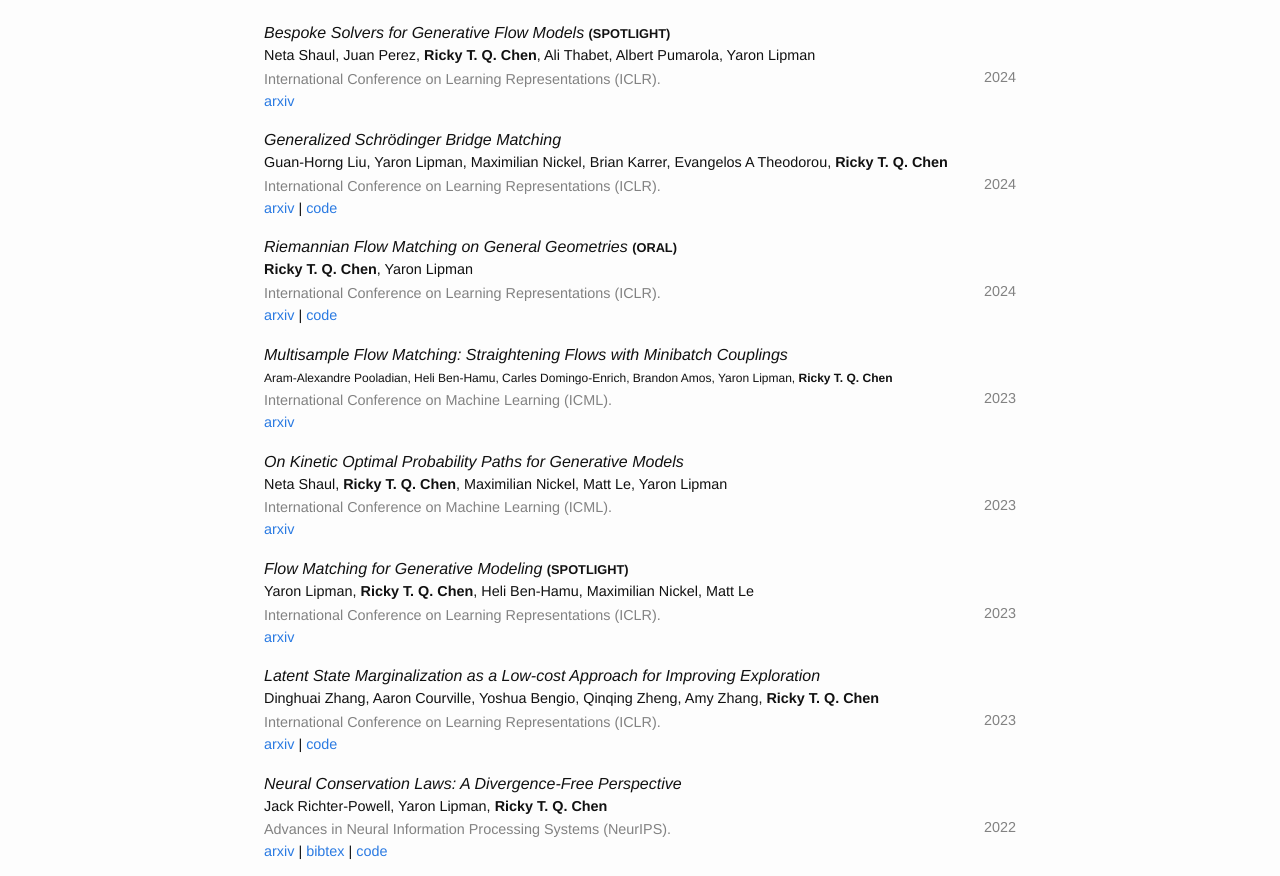
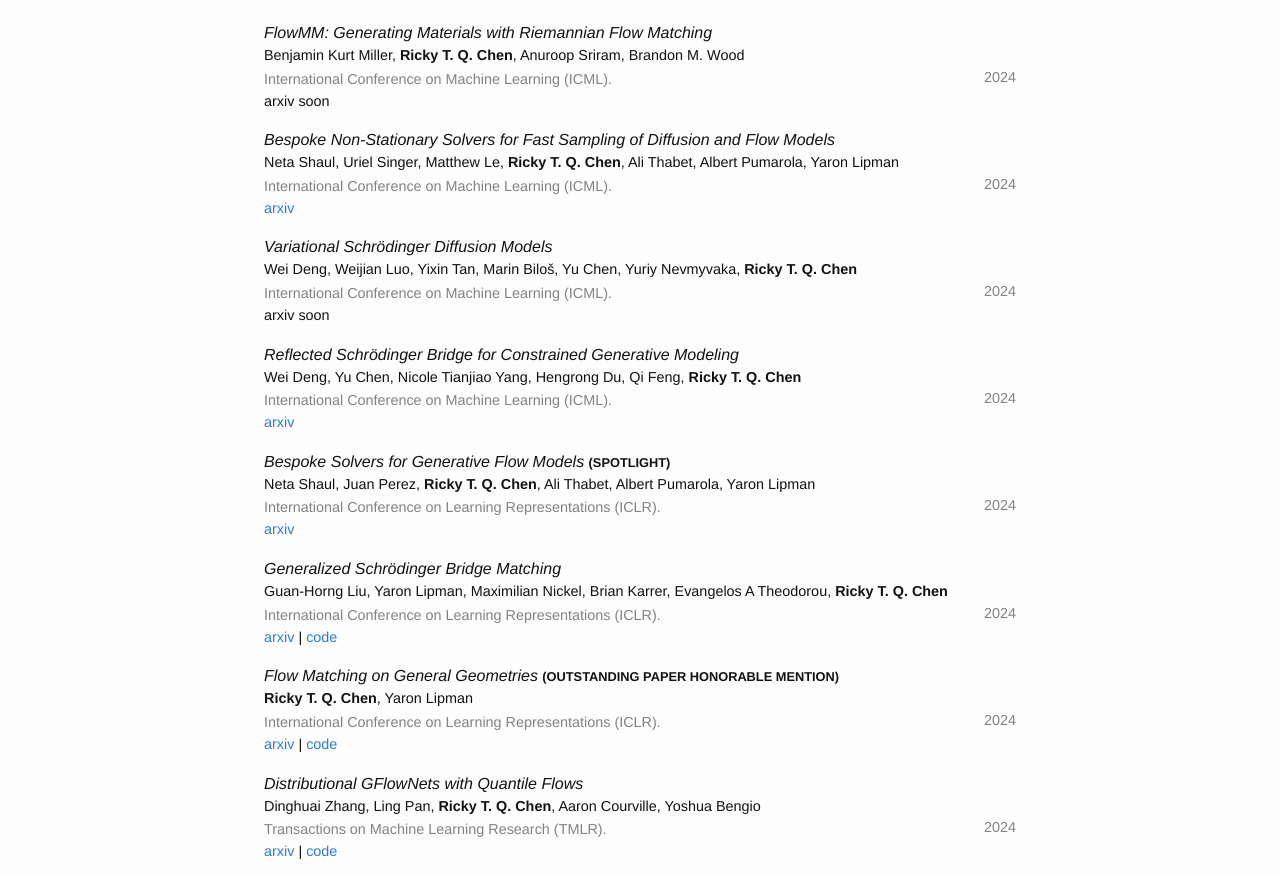
Before and after one commit to rtqichen/rtqichen.github.io, a plain HTML site: page index.html in a window 1280 px wide. Shown: the part 441-1317 px from the top of the page. Drawn offline with Linux system fonts and the light colour scheme.

Commit message:
upd papers list

```diff
--- a/index.html
+++ b/index.html
@@ -66,12 +66,60 @@
       <!-- Research -->
       <article class="post">
         <header class="post-header">
-          <h1 class="post-title">Research Highlights</h1>
+          <h1 class="post-title">Recent Research</h1>
           (See <a href="https://scholar.google.com/citations?user=7MxQd6UAAAAJ">Google Scholar</a> for exhaustive list.)
         </header>
 
         <div class="post-content">
           <ul class="publications">
+
+            <li class="article">
+              <span class="title">
+                FlowMM: Generating Materials with Riemannian Flow Matching
+              </span>
+              <span class="authors">Benjamin Kurt Miller, <strong>Ricky T. Q. Chen</strong>, Anuroop Sriram, Brandon M. Wood</span>
+              <span class="journal-info">International Conference on Machine Learning (ICML).</span>
+              <span class="year">2024</span>
+              <span class="links">
+                arxiv soon
+              </span>
+            </li>
+
+            <li class="article">
+              <span class="title">
+                Bespoke Non-Stationary Solvers for Fast Sampling of Diffusion and Flow Models
+              </span>
+              <span class="authors">Neta Shaul, Uriel Singer, Matthew Le, <strong>Ricky T. Q. Chen</strong>, Ali Thabet, Albert Pumarola, Yaron Lipman </span>
+              <span class="journal-info">International Conference on Machine Learning (ICML).</span>
+              <span class="year">2024</span>
+              <span class="links">
+                <a href="https://arxiv.org/abs/2403.01329">arxiv</a>
+              </span>
+            </li>
+
+            <li class="article">
+              <span class="title">
+                Variational Schrödinger Diffusion Models
+              </span>
+              <span class="authors">Wei Deng, Weijian Luo, Yixin Tan, Marin Biloš, Yu Chen, Yuriy Nevmyvaka, <strong>Ricky T. Q. Chen</strong></span>
+              <span class="journal-info">International Conference on Machine Learning (ICML).</span>
+              <span class="year">2024</span>
+              <span class="links">
+                arxiv soon
+              </span>
+            </li>
+
+            <li class="article">
+              <span class="title">
+                Reflected Schrödinger Bridge for Constrained Generative Modeling
+              </span>
+              <span class="authors">Wei Deng, Yu Chen, Nicole Tianjiao Yang, Hengrong Du, Qi Feng, <strong>Ricky T. Q. Chen</strong></span>
+              <span class="journal-info">International Conference on Machine Learning (ICML).</span>
+              <span class="year">2024</span>
+              <span class="links">
+                <a href="https://arxiv.org/abs/2401.03228">arxiv</a>
+              </span>
+            </li>
 
             <li class="article">
               <span class="title">
@@ -103,8 +151,8 @@
 
             <li class="article">
               <span class="title">
-                Riemannian Flow Matching on General Geometries
-                <span class="oral">(ORAL)</span>
+                Flow Matching on General Geometries
+                <span class="oral">(OUTSTANDING PAPER HONORABLE MENTION)</span>
               </span>
               <span class="authors"><strong>Ricky T. Q. Chen</strong>, Yaron Lipman</span>
               <span class="journal-info">International Conference on Learning Representations (ICLR).</span>
@@ -112,6 +160,19 @@
               <span class="links">
                 <a href="https://arxiv.org/abs/2302.03660">arxiv</a> |
                 <a href="https://github.com/facebookresearch/riemannian-fm">code</a>
+              </span>
+            </li>
+
+            <li class="article">
+              <span class="title">
+                Distributional GFlowNets with Quantile Flows
+              </span>
+              <span class="authors">Dinghuai Zhang, Ling Pan, <strong>Ricky T. Q. Chen</strong>, Aaron Courville, Yoshua Bengio</span>
+              <span class="journal-info">Transactions on Machine Learning Research (TMLR).</span>
+              <span class="year">2024</span>
+              <span class="links">
+                <a href="https://arxiv.org/abs/2302.05793">arxiv</a> |
+                <a href="https://github.com/zdhNarsil/Distributional-GFlowNets">code</a>
               </span>
             </li>
 
@@ -140,19 +201,6 @@
                 <a href="https://arxiv.org/abs/2306.06626">arxiv</a>
               </span>
             </li>
-
-            <!-- <li class="article">
-              <span class="title">
-                Distributional GFlowNets with Quantile Flows
-              </span>
-              <span class="authors">Dinghuai Zhang, Ling Pan, <strong>Ricky T. Q. Chen</strong>, Aaron Courville, Yoshua Bengio</span>
-              <span class="journal-info">Preprint.</span>
-              <span class="year">2023</span>
-              <span class="links">
-                <a href="https://arxiv.org/abs/2302.05793">arxiv</a> |
-                <a href="https://github.com/zdhNarsil/Distributional-GFlowNets">code</a>
-              </span>
-            </li> -->
 
             <li class="article">
               <span class="title">
```
